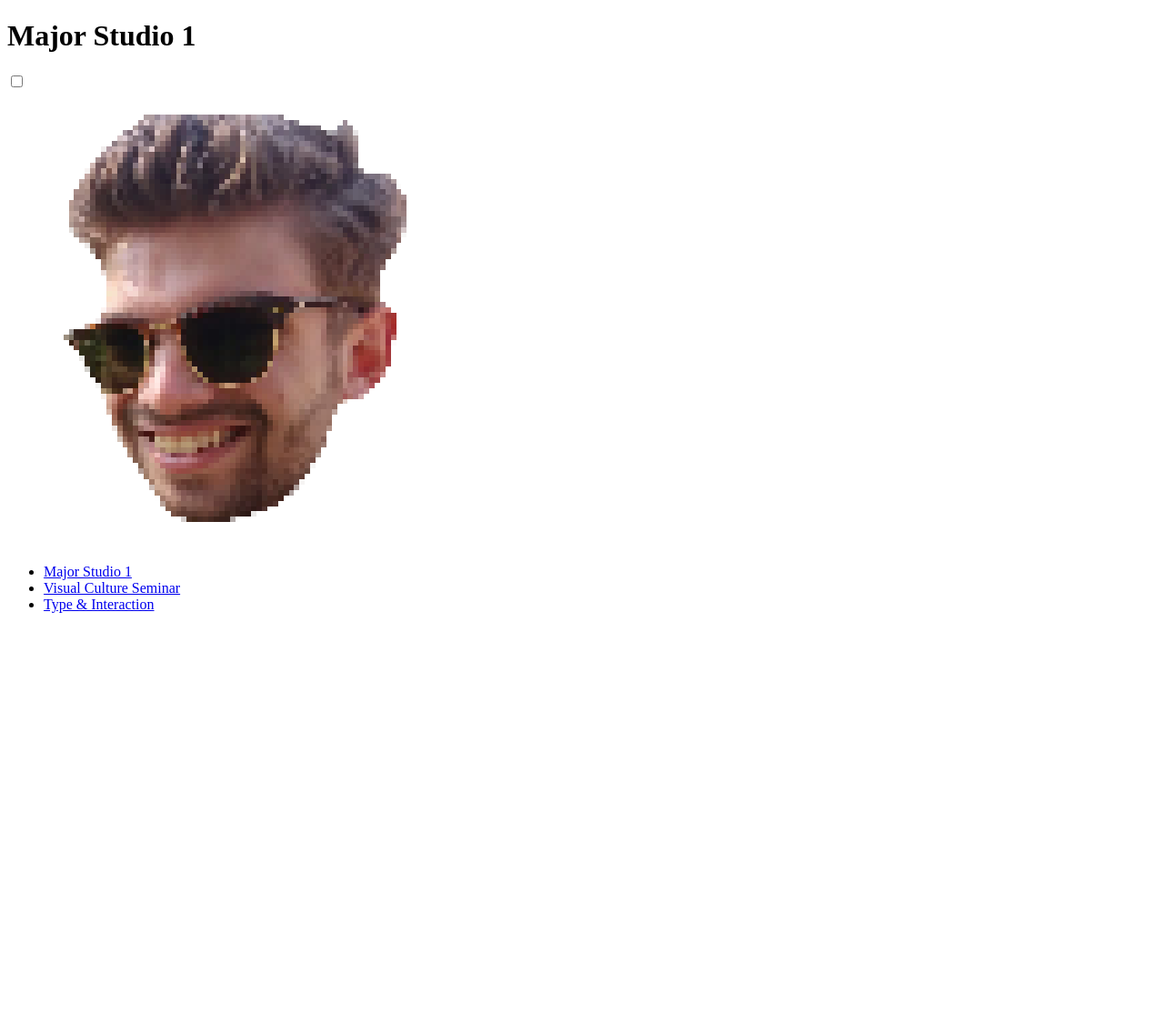
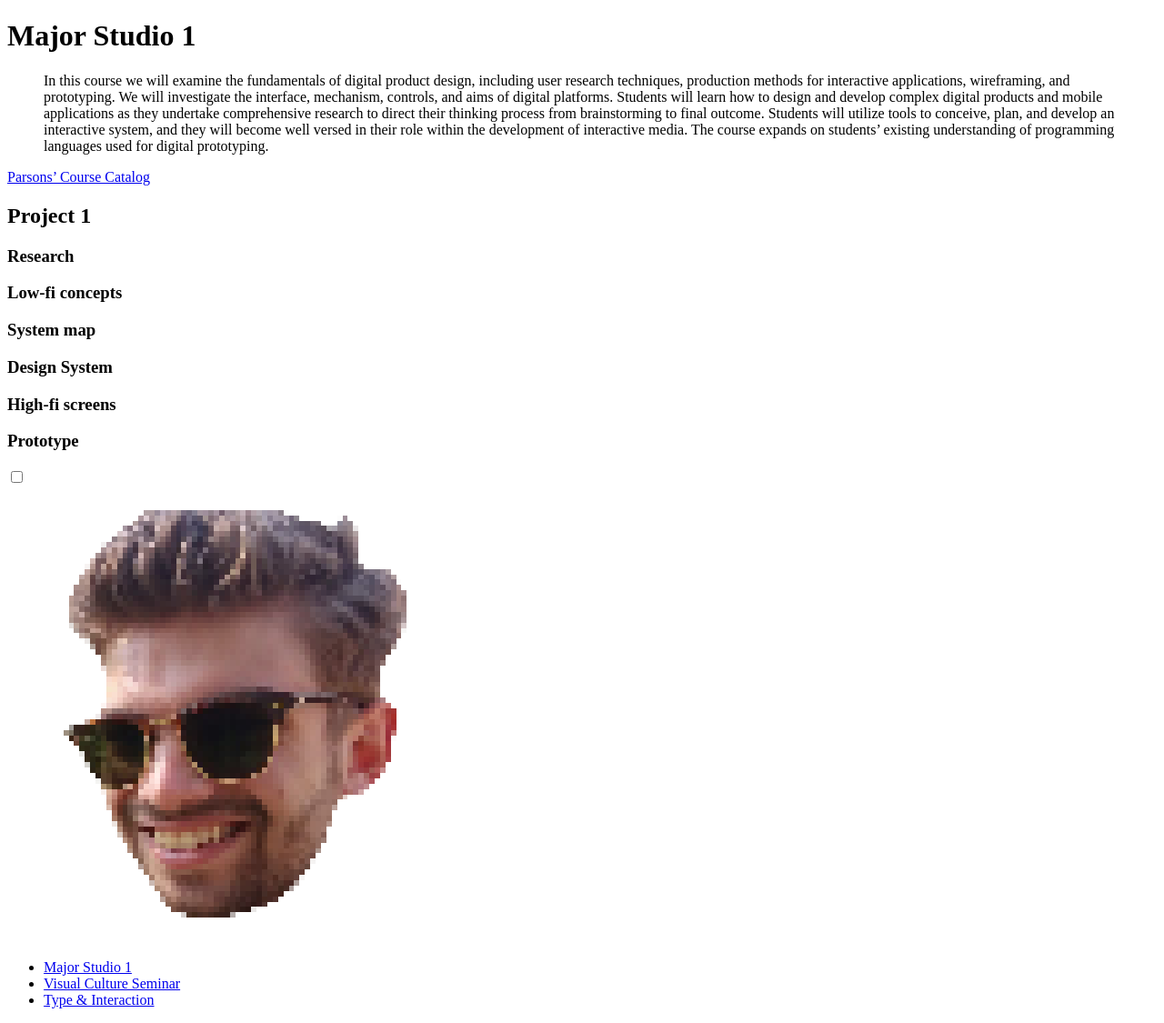
Before and after one commit to rijkvanzanten/rijks.website, a Jekyll site: the page built from _pages/major-studio-1/index.md, in a window 1280 px wide. Shown: the whole page at 91% size. Built offline with Jekyll 4.4.1, drawn with Linux system fonts in a browser that asks for light colours; some web fonts are replaced; before the commit the page ends 900 px from its top, so only the background shows below that.

Commit message:
Add major studio 1 contents

```diff
--- a/_pages/major-studio-1/index.md
+++ b/_pages/major-studio-1/index.md
@@ -3,3 +3,21 @@ layout: page
 ---
 
 # Major Studio 1
+
+> In this course we will examine the fundamentals of digital product design, including user research techniques, production methods for interactive applications, wireframing, and prototyping. We will investigate the interface, mechanism, controls, and aims of digital platforms. Students will learn how to design and develop complex digital products and mobile applications as they undertake comprehensive research to direct their thinking process from brainstorming to final outcome. Students will utilize tools to conceive, plan, and develop an interactive system, and they will become well versed in their role within the development of interactive media. The course expands on students’ existing understanding of programming languages used for digital prototyping.
+
+[Parsons' Course Catalog](https://courses.newschool.edu/courses/PMCD5101/)
+
+## Project 1
+
+### Research
+
+### Low-fi concepts
+
+### System map
+
+### Design System
+
+### High-fi screens
+
+### Prototype
```
